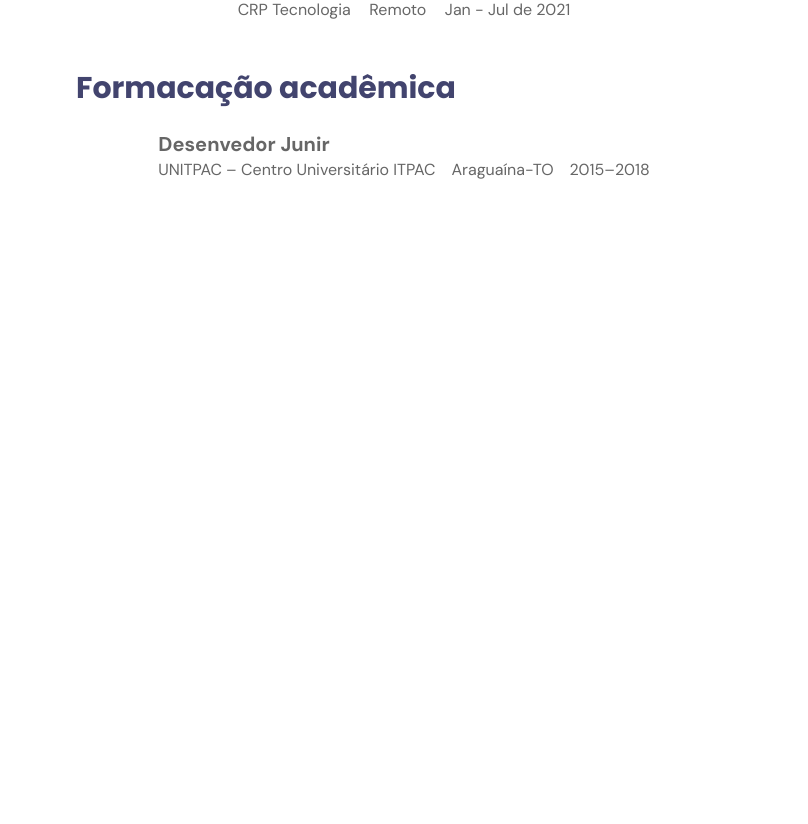
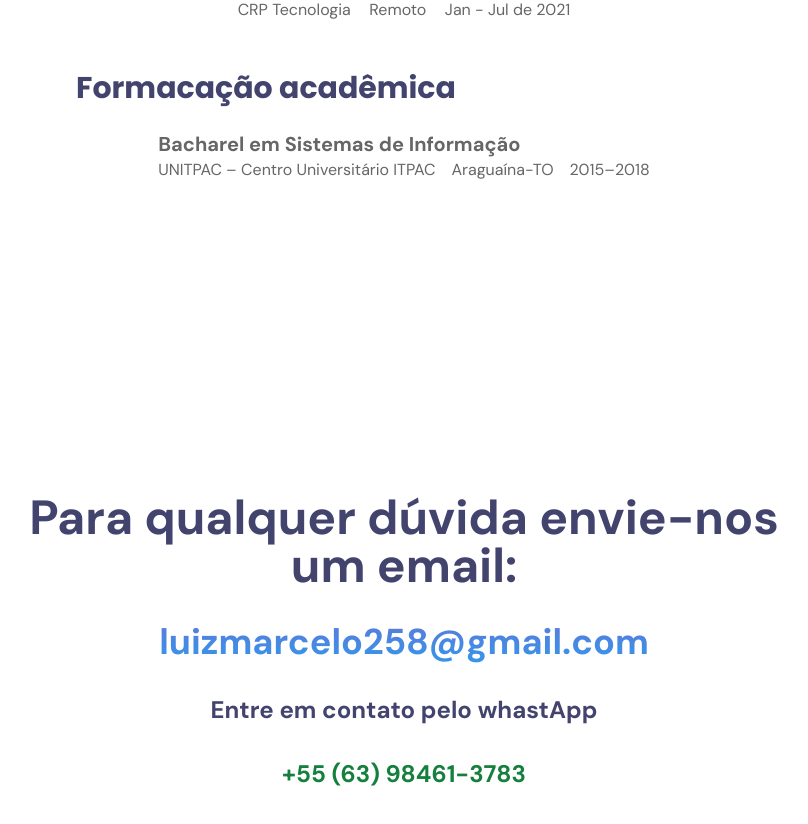
Before and after one commit to luiz258/app-site, a Next.js app: page / in a window 1280 px wide. Shown: the part 2067-2891 px from the top of the page, without its empty margins (236-1044 px from the left). Before the commit the page ends 2273 px from the top, so only its background shows below. Built offline with nearby package versions, Linux system fonts and the light colour scheme.

Commit message:
feat: Implement contact-section

```diff
--- a/src/app/components/about-section/index.tsx
+++ b/src/app/components/about-section/index.tsx
@@ -34,7 +34,7 @@
                             Formacação acadêmica
                         </h5>
                         <div className="justify-items-center w-full divide-y-2">
-                            <ExeperienceListComponent office="Desenvedor Junir" modelHiring="Araguaína-TO" nameJob="UNITPAC – Centro Universitário ITPAC" period="2015–2018"  typeHiring="off" />
+                            <ExeperienceListComponent office="Bacharel em Sistemas de Informação" modelHiring="Araguaína-TO" nameJob="UNITPAC – Centro Universitário ITPAC" period="2015–2018"  typeHiring="off" />
 
                         </div>
                     </div>
--- /dev/null
+++ b/src/app/components/contact-section/index.tsx
@@ -0,0 +1,45 @@
+import Image from "next/image";
+import GitHub from "@/../public/svg/logo-github.svg"
+import Angular from "@/../public/svg/logo-angular.svg"
+import SqlServe from "@/../public/svg/logo-sql.svg"
+import Html from "@/../public/svg/logo-html.svg"
+import Tailwind from "@/../public/svg/logo-tailwind.svg"
+import Sass from "@/../public/svg/logo-sass.svg"
+import Css from "@/../public/svg/logo-css.svg"
+import Js from "@/../public/svg/logo-js.svg"
+import Bootstrap from "@/../public/svg/logo-bootstrap.svg"
+import DotNet from "@/../public/svg/logo-net.svg.svg"
+import Vscode from "@/../public/svg/logo-vscode.svg"
+import Git from "@/../public/svg/logo-git.svg"
+
+
+export function ContactComponent() {
+
+    return (
+        <div className="flex justify-around justify-items-center w-full max-h-max lg:p-56 sm:pt-18 sm:pb-12 sm:mb-10 md:pt-18">
+            <div className="relative isolate px-6 pt-16 lg:px-8 xs:pb-10">
+
+                <div className="mx-auto max-w-1x1 xs:flex-col justify-around">
+                    <div>
+                        <h2 className="font-bold font__color-purple font__dmSans sm:text-4xl  lg:text-5xl text-center">
+                            Para qualquer dúvida envie-nos um email:
+                        </h2>
+                        <h3 className="font-bold font__dmSans font__color-gradient text-center p-8 sm:text-3xl lg:text-4xl">
+                            luizmarcelo258@gmail.com
+                        </h3>
+                    </div>
+                    <div>
+                        <div>
+                        <h2 className="font-bold font__color-purple font__dmSans sm:text-2xl  lg:text-2xl text-center">
+                           Entre em contato pelo whastApp
+                        </h2>
+                        <h3 className="font-bold font__dmSans text-green-700 text-center p-8 sm:text-2xl lg:text-2xl">
+                           +55 (63) 98461-3783
+                        </h3>
+                        </div>
+                    </div>
+                </div>
+            </div>
+        </div>
+    );
+}
--- a/src/app/page.tsx
+++ b/src/app/page.tsx
@@ -1,4 +1,5 @@
 import { AboutComponent } from "./components/about-section";
+import { ContactComponent } from "./components/contact-section";
 import { HeaderComponent } from "./components/header/index";
 import { MainComponent } from "./components/main-section/index";
 import { TechComponent } from "./components/tech-section";
@@ -12,6 +13,7 @@
       <MainComponent />
       <TechComponent />
       <AboutComponent />
+      <ContactComponent />
     </div>
   );
 }
```
